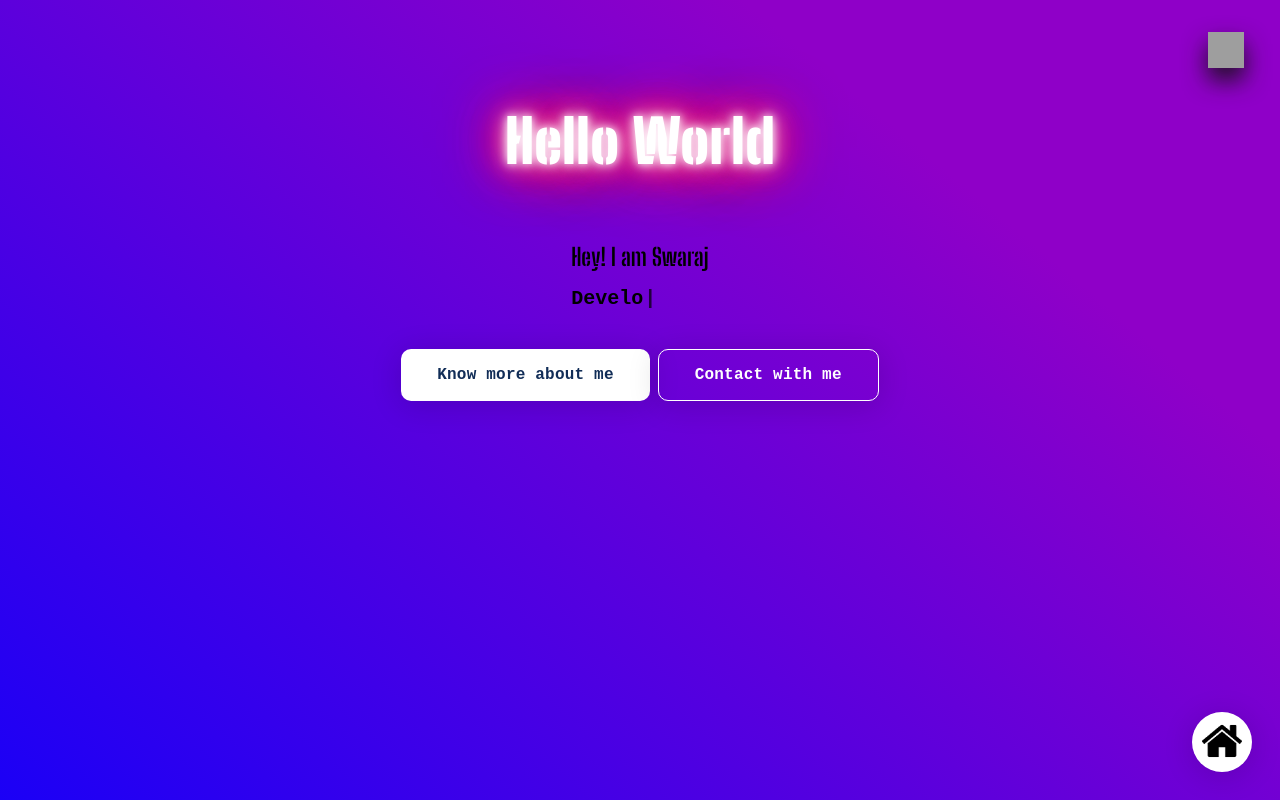
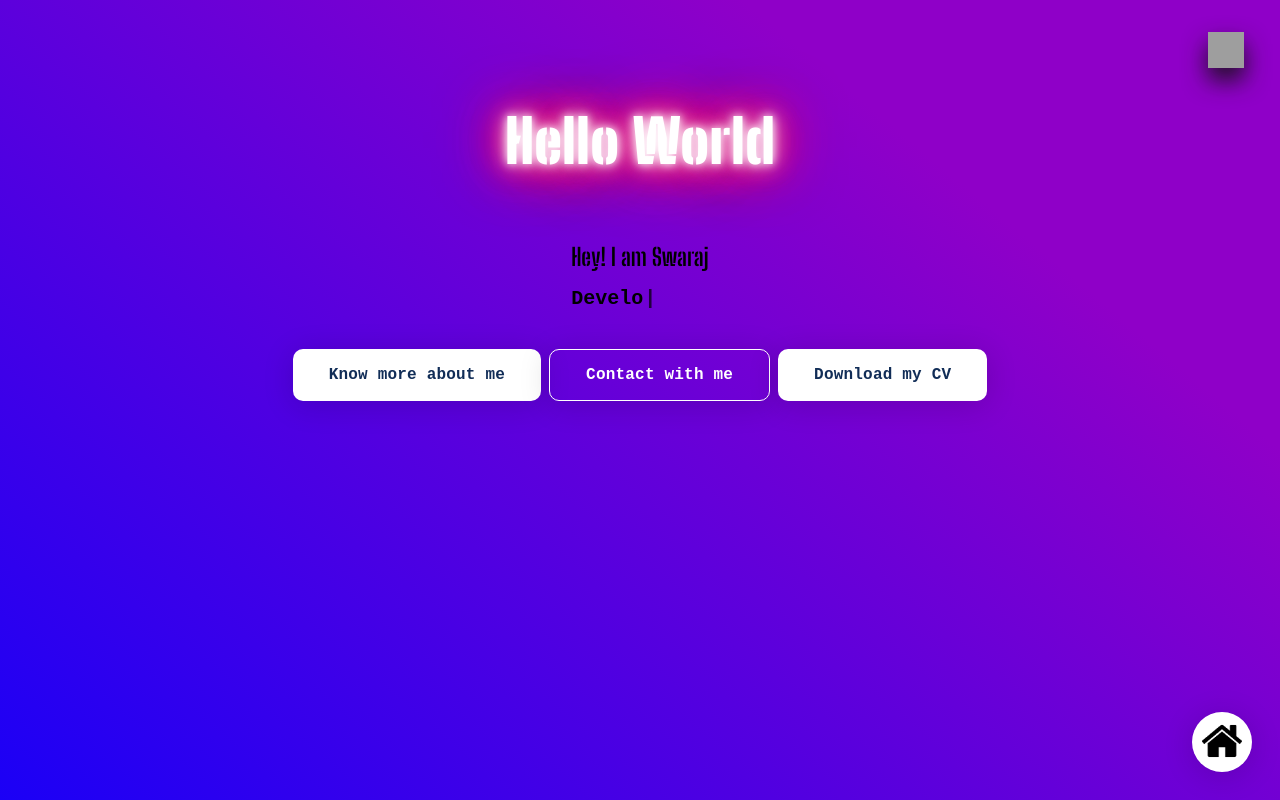
Before and after one commit to iswaraj/iswaraj.github.io, a React (Create React App) app: page /about in a window 1280 px wide. Shown: the top 800 px of the page. Built offline with nearby package versions, Linux system fonts and the light colour scheme; grey boxes are pictures that could not be loaded.

Commit message:
Added Resume download button in home page and removed from skills page

```diff
--- a/src/components/Home/Home.jsx
+++ b/src/components/Home/Home.jsx
@@ -2,7 +2,7 @@ import React, { Component } from 'react';
 import { Link } from 'react-router-dom';
 import './Home.css';
 import homeAnime from './../../assets/home_anime.gif';
-import Modal from '../Modal/Modal';
+// import Modal from '../Modal/Modal';
 import Typewriter from "typewriter-effect";
 
 class Home extends Component {
@@ -54,6 +54,9 @@ class Home extends Component {
                     <Link to="/contact" className="btn btn-transparent">
                         <p className="btn-text">Contact with me</p>
                     </Link>
+                    <a href="https://drive.google.com/drive/folders/1BCPtVYge5c4aM4Lk2LyuldH46E3DUbZx?usp=sharing" className="btn btn-white">
+                            <p className="btn-text">Download my CV</p>
+                    </a>
                 </div>
                 <div className="splash-image">
                     <img
--- a/src/components/Modal/Modal.jsx
+++ b/src/components/Modal/Modal.jsx
@@ -17,7 +17,7 @@ const Modal = ({ closeModal }) => {
 
                 </div>
                 <div className="lower-section">
-                    <a onClick={closeModal} className="modal-btn btn-green">Continue</a>
+                    {/* <a onClick={closeModal} className="modal-btn btn-green">Continue</a> */}
 
 
                 </div>
--- a/src/components/NavBar/NavBar.jsx
+++ b/src/components/NavBar/NavBar.jsx
@@ -20,8 +20,8 @@ class NavBar extends React.Component {
         return (
             <Menu
                 right
-                customBurgerIcon={< img className="burger-icon-custom " src="https://image.flaticon.com/icons/png/512/2948/2948066.png" />}
-                customCrossIcon={< img className="cross-custom-icon" src="https://image.flaticon.com/icons/png/512/458/458594.png" />}
+                customBurgerIcon={< img className="burger-icon-custom " alt="Menu Button" src="https://image.flaticon.com/icons/png/512/2948/2948066.png" />}
+                customCrossIcon={< img className="cross-custom-icon" alt="Cros Button" src="https://image.flaticon.com/icons/png/512/458/458594.png" />}
 
             >
                 {/* We don't want to use <a> tag as it reload the page */}
--- a/src/components/Skills/Skills.jsx
+++ b/src/components/Skills/Skills.jsx
@@ -15,7 +15,7 @@ const Skills = () => {
                 details=" "
             />
 
-            <div className="my-resume">
+            {/* <div className="my-resume">
                 <h2 className="my-resume-heading">
                     Click &nbsp;
                     <a href="https://drive.google.com/drive/folders/1BCPtVYge5c4aM4Lk2LyuldH46E3DUbZx?usp=sharing">
@@ -24,7 +24,7 @@ const Skills = () => {
                     &nbsp;  to download my resume
                 </h2>
 
-            </div>
+            </div> */}
 
             <div className="skill-card-container">
                 {
```
